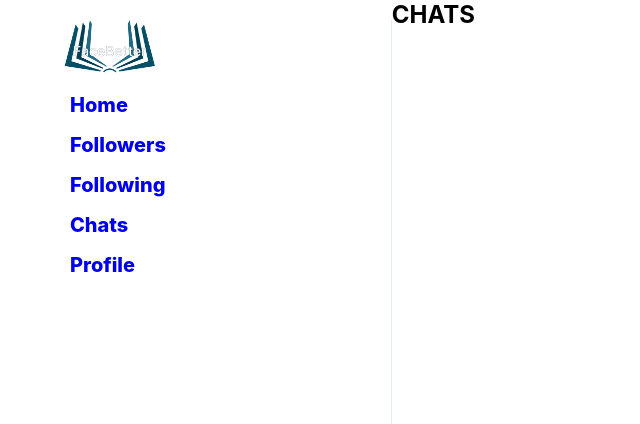
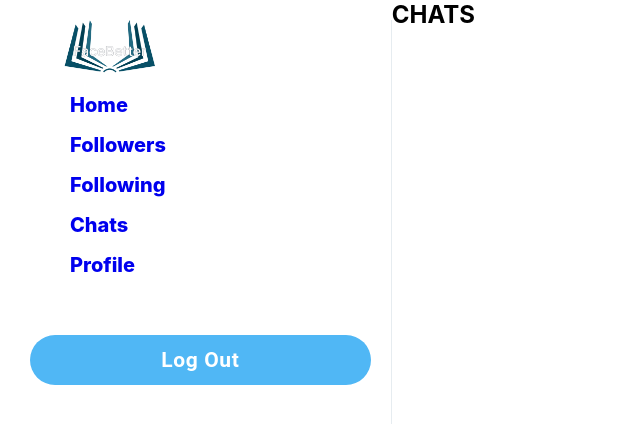
Before and after one commit to ReeCocho/facebetter-web, a React (Create React App) app in the folder frontend/: page /pages/Chats in a window 1280 px wide. Shown: the top 424 px of the page, without its empty margins (0-640 px from the left). Built offline with nearby package versions, Linux system fonts and the light colour scheme; no server answers.

Commit message:
adds logout button

```diff
--- a/frontend/src/pages/Sidebar.css
+++ b/frontend/src/pages/Sidebar.css
@@ -29,11 +29,12 @@ a:active { text-decoration: none; color:teal; } */
     background-color: var(--twitter-color) !important;
     border: none !important;
     color: white !important;
-    font-weight: 900 !important;
+    font-weight: 700 !important;
+    font-size: 20px;
     text-transform: inherit !important;
     border-radius: 30px !important;
     height: 50px !important;
-    margin-top: 20px !important;
+    margin-top: 50px !important;
 }
 
 .cursor{
--- a/frontend/src/pages/Sidebar.js
+++ b/frontend/src/pages/Sidebar.js
@@ -13,6 +13,14 @@ import MoreHorizIcon from "@mui/icons-material/MoreHoriz";
 import { Button } from "@mui/material";
 
 function Sidebar() {
+  const doLogout = event =>
+  {
+    event.preventDefault();
+    localStorage.clear();
+    window.location.href = '/';
+  };
+
+
   return (
     <div className="sidebar">
       <img className="title2" src={logo}></img>
@@ -39,6 +47,9 @@ function Sidebar() {
           text="Profile"
         />
       </a>
+      <Button variant='outlined' className='sidebar__tweet' onClick={doLogout} fullWidth>
+          Log Out
+      </Button>
     </div>
   );
 }
```
